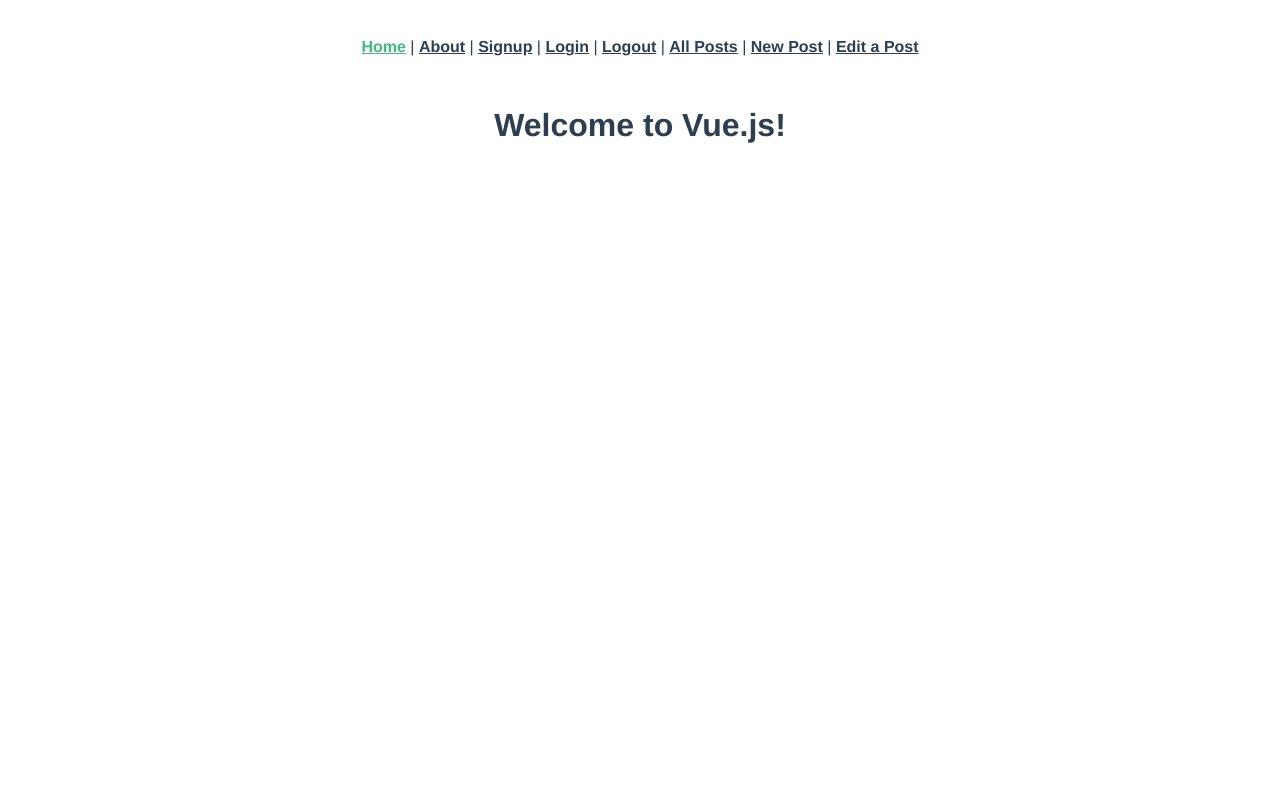
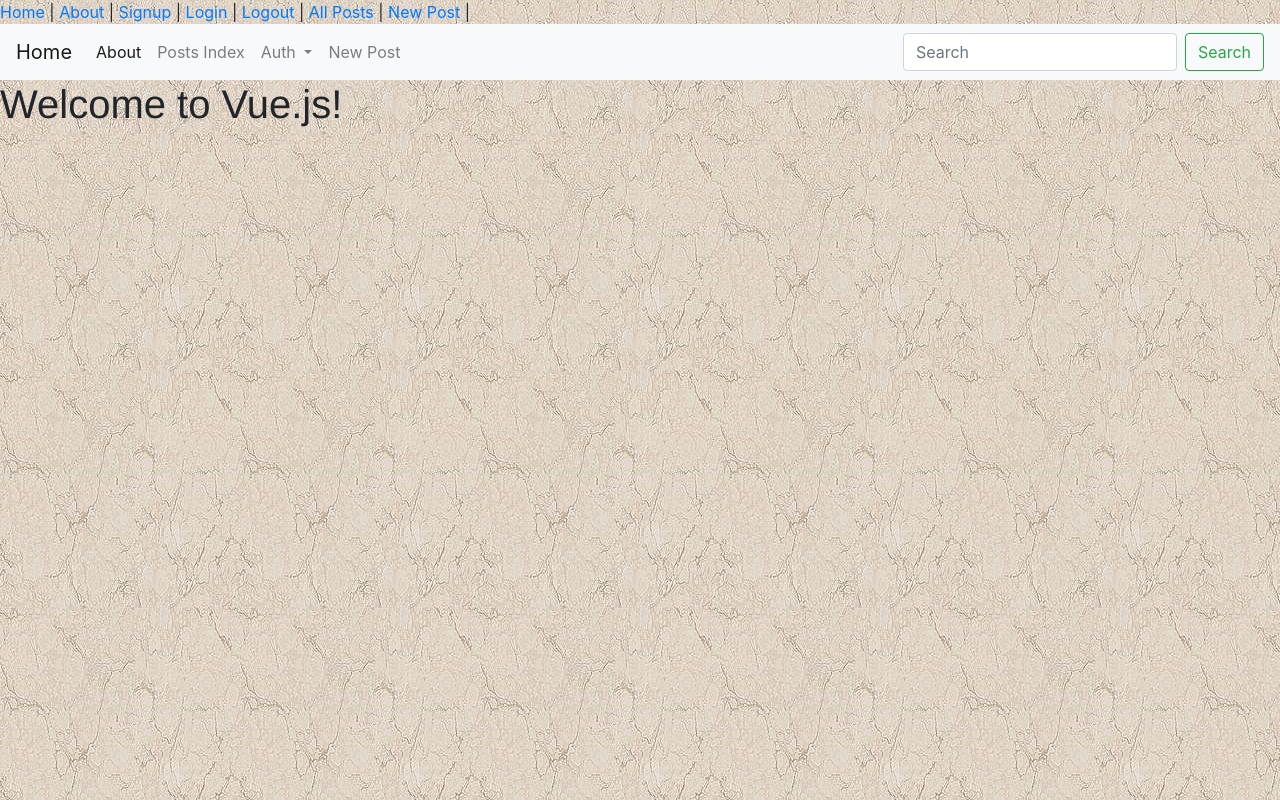
Before and after one commit to nikmck22/blog-front-end, a Vue app: page / in a window 1280 px wide. Built offline with nearby package versions, Linux system fonts and the light colour scheme.

Commit message:
added bootstrap styling

```diff
--- a/package.json
+++ b/package.json
@@ -8,7 +8,10 @@
   },
   "dependencies": {
     "axios": "^0.19.2",
+    "bootstrap": "^4.4.1",
     "core-js": "^3.6.4",
+    "jquery": "^3.5.0",
+    "popper.js": "^1.16.1",
     "vue": "^2.6.11",
     "vue-router": "^3.1.6"
   },
--- a/src/App.vue
+++ b/src/App.vue
@@ -8,15 +8,65 @@
       <router-link to="/logout">Logout</router-link> |
       <router-link to="/posts">All Posts</router-link> |
       <router-link to="/posts/new">New Post</router-link> |
-      <router-link to="/posts/:id/edit">Edit a Post</router-link>
+      <!-- <router-link to="/posts/:id/edit">Edit a Post</router-link> -->
 
     </div>
+    <nav class="navbar navbar-expand-lg navbar-light bg-light">
+  <a class="navbar-brand" href="/">Home</a>
+  <button class="navbar-toggler" type="button" data-toggle="collapse" data-target="#navbarSupportedContent" aria-controls="navbarSupportedContent" aria-expanded="false" aria-label="Toggle navigation">
+    <span class="navbar-toggler-icon"></span>
+  </button>
+
+  <div class="collapse navbar-collapse" id="navbarSupportedContent">
+    <ul class="navbar-nav mr-auto">
+      <li class="nav-item active">
+        <a class="nav-link" href="/about">About<span class="sr-only">(current)</span></a>
+      </li>
+      <li class="nav-item">
+        <a class="nav-link" href="/posts">Posts Index</a>
+      </li>
+      <li class="nav-item dropdown">
+        <a class="nav-link dropdown-toggle" href="#" id="navbarDropdown" role="button" data-toggle="dropdown" aria-haspopup="true" aria-expanded="false">
+          Auth
+        </a>
+        <div class="dropdown-menu" aria-labelledby="navbarDropdown">
+          <a class="dropdown-item" href="/login">Login</a>
+          <a class="dropdown-item" href="/logout">Logout</a>
+          <div class="dropdown-divider"></div>
+          <a class="dropdown-item" href="/signup">Signup</a>
+        </div>
+      </li>
+      <li class="nav-item">
+        <a class="nav-link" href="/posts/new">New Post</a>
+      </li>
+    </ul>
+    <form class="form-inline my-2 my-lg-0">
+      <input class="form-control mr-sm-2" type="search" placeholder="Search" aria-label="Search">
+      <button class="btn btn-outline-success my-2 my-sm-0" type="submit">Search</button>
+    </form>
+  </div>
+</nav>
     <router-view/>
   </div>
 </template>
 
 <style>
-#app {
+
+h1 { font-family: "Helvetica Neue", Helvetica, Arial, sans-serif; font-size: 24px; font-style: normal; font-variant: normal; font-weight: 700; line-height: 26.4px; }
+
+h3 { font-family: "Helvetica Neue", Helvetica, Arial, sans-serif; font-size: 14px; font-style: normal; font-variant: normal; font-weight: 700; line-height: 15.4px; }
+
+p { font-family: "Helvetica Neue", Helvetica, Arial, sans-serif; font-size: 14px; font-style: normal; font-variant: normal; font-weight: 400; line-height: 20px; }
+
+blockquote { font-family: "Helvetica Neue", Helvetica, Arial, sans-serif; font-size: 21px; font-style: normal; font-variant: normal; font-weight: 400; line-height: 30px; }
+
+pre { font-family: "Helvetica Neue", Helvetica, Arial, sans-serif; font-size: 13px; font-style: normal; font-variant: normal; font-weight: 400; line-height: 18.5714px; }
+
+body {
+  background-image: url('./assets/wp_marble_025.jpg')
+}
+
+/* #app {
   font-family: Avenir, Helvetica, Arial, sans-serif;
   -webkit-font-smoothing: antialiased;
   -moz-osx-font-smoothing: grayscale;
@@ -35,5 +85,5 @@
 
 #nav a.router-link-exact-active {
   color: #42b983;
-}
+} */
 </style>
--- a/src/main.js
+++ b/src/main.js
@@ -2,6 +2,8 @@ import Vue from 'vue'
 import App from './App.vue'
 import router from './router'
 import axios from "axios";
+import "bootstrap";
+import "bootstrap/dist/css/bootstrap.min.css";
 
 axios.defaults.baseURL =
   process.env.NODE_ENV === "development" ? "http://localhost:3000" : "/";
--- a/src/views/PostsEdit.vue
+++ b/src/views/PostsEdit.vue
@@ -1,5 +1,5 @@
 <template>
-  <div class="PostsEdit">
+  <div class="PostsNew">
     <div class="container">
       <form v-on:submit.prevent="submit()">
         <h1>Edit this post</h1>
@@ -34,14 +34,19 @@ import axios from "axios";
 export default {
   data: function() {
     return {
-      post: {
-        title: "",
-        body: "",
-        image: "",
-      },
-      errors: []
+      post: {},
+      errors: [],
     };
   },
+
+  created: function() {
+    console.log('this is the edit page');
+    axios.get(`/api/posts/${this.post.id}`).then(response => {
+      console.log(response.data);
+      this.post = response.data;
+    });
+  },
+
   methods: {
     submit: function() {
       var params = {
@@ -49,8 +54,9 @@ export default {
         body: this.post.body,
         image: this.post.image
       };
+
       axios
-        .patch(`/api/posts/${this.post.id}/edit`, params)
+        .patch(`/api/posts/${this.post.id}`, params)
         .then(response => {
           this.$router.push("/posts");
         })
--- a/src/views/PostsNew.vue
+++ b/src/views/PostsNew.vue
@@ -6,6 +6,7 @@
         <ul>
           <li class="text-danger" v-for="error in errors">{{ error }}</li>
         </ul>
+
         <div class="form-group">
           <label>Title:</label>
           <input type="text" class="form-control" v-model="title">
--- a/src/views/PostsShow.vue
+++ b/src/views/PostsShow.vue
@@ -3,6 +3,8 @@
     <h3>Title: {{ post.title }}</h3>
     <h3>Body: {{ post.body }}</h3>
     <h3>Image: {{ post.image }}</h3>
+
+    <button v-on:click="deletePost()">Delete this post</button>
   </div>
 </template>
 
```
Also changed, not shown: src/router/index.js (+9 -9 lines), src/assets/wp_marble_025.jpg (added), 1 other file (tests, documents, lock files or other folders).
